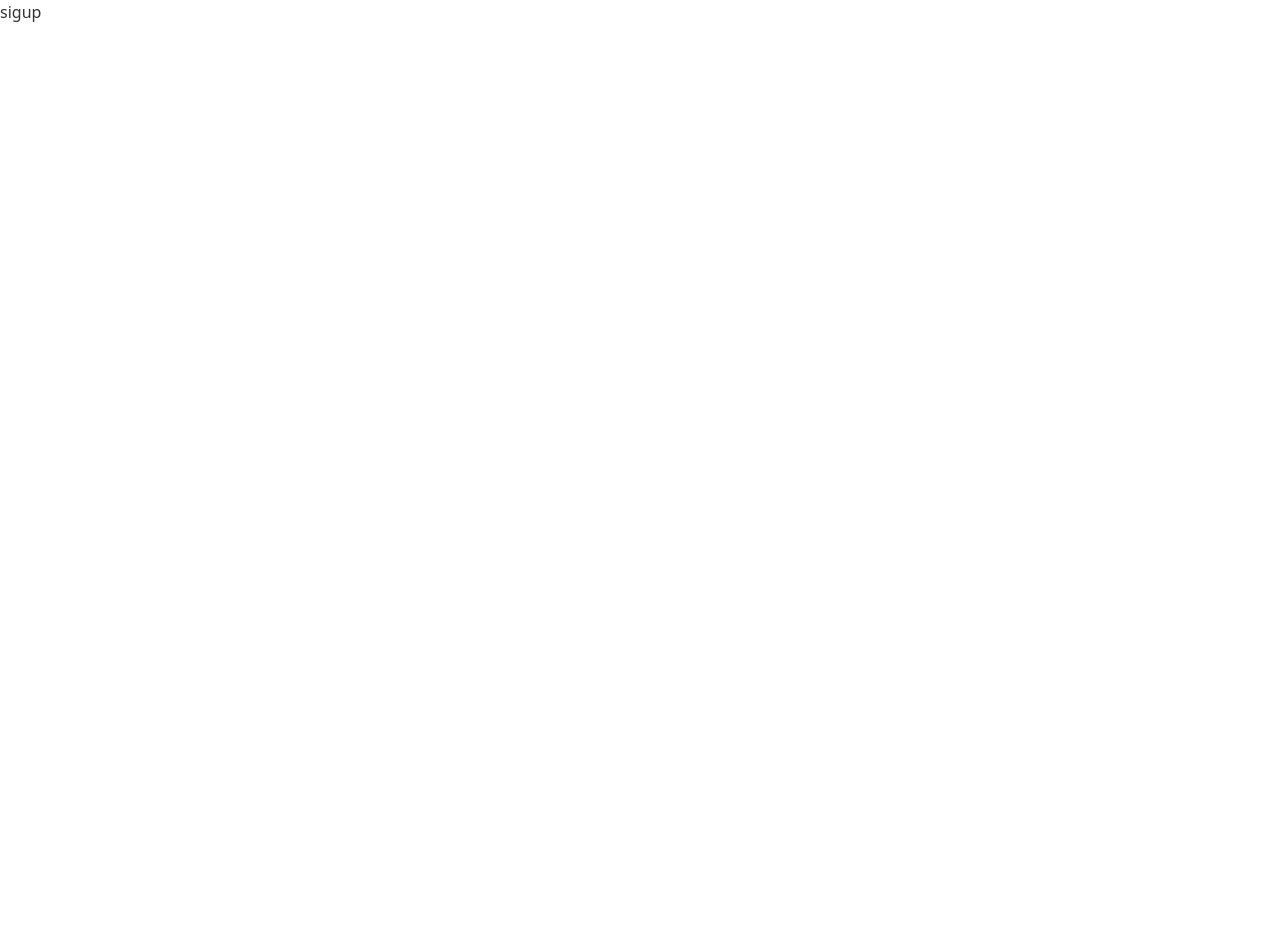
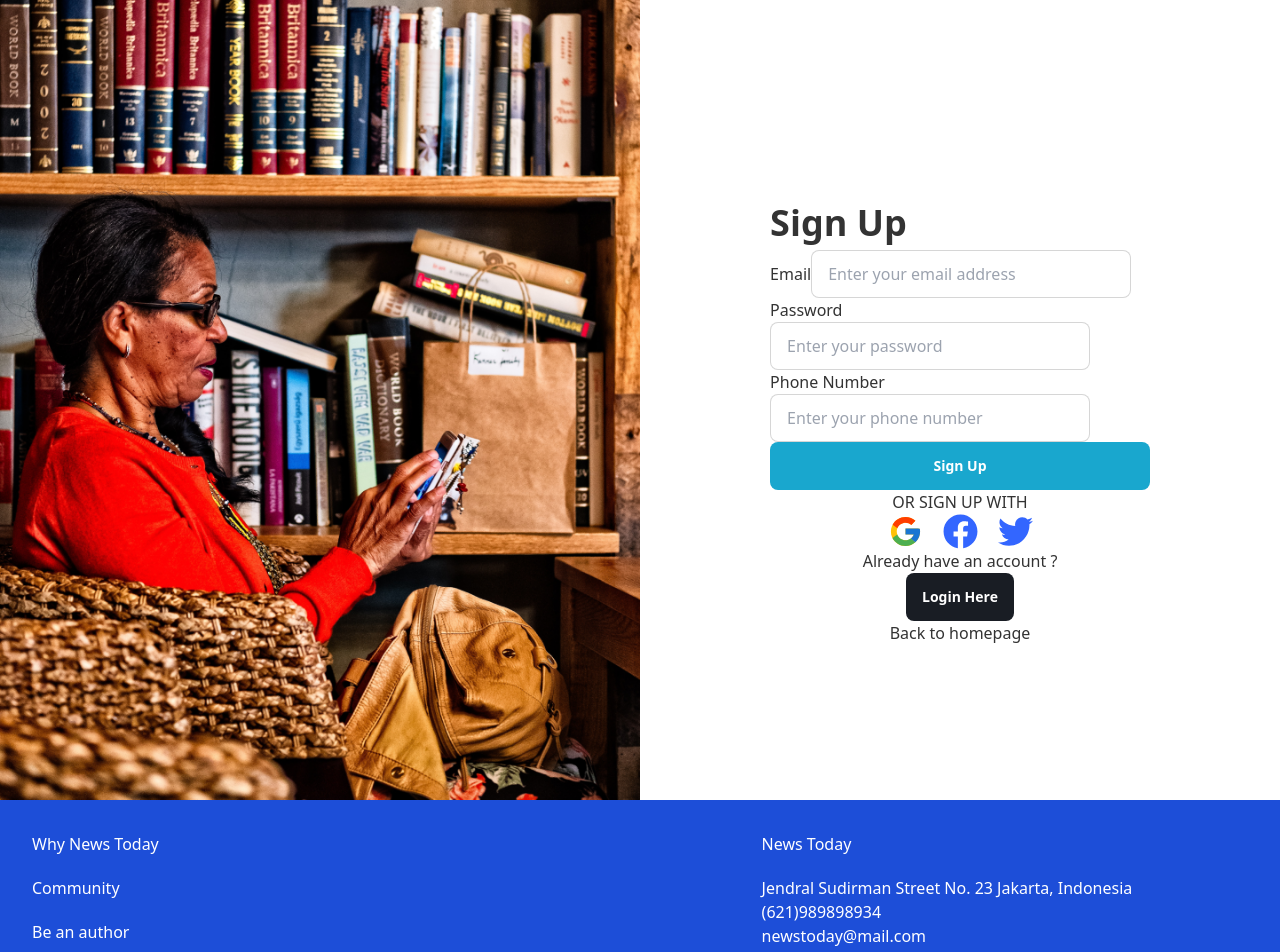
Before and after one commit to hendris27/clickmedianews-frontend, a React (Vite) app: page /signup in a window 1280 px wide. Before the commit this address had no page. Shown: the top 952 px of the page. Before the commit the page ends 800 px from the top, so only its background shows below. Built offline with nearby package versions, Linux system fonts and the light colour scheme.

Commit message:
feat: add sign up

```diff
--- a/src/pages/users/auth/SignUp.jsx
+++ b/src/pages/users/auth/SignUp.jsx
@@ -1,6 +1,79 @@
-function SignUp() {
-    return <>
-        <div>sigup</div></>
+import { Fragment } from "react"
+import { Link } from "react-router-dom"
+import { Formik } from "formik"
+import * as Yup from "yup"
+import {FcGoogle} from "react-icons/fc"
+import {FaFacebook} from "react-icons/fa"
+import {FaTwitter} from "react-icons/fa"
+
+function SignIn() {
+    const validationSchema = Yup.object({
+        email: Yup.string().required("Email is empty !")
+    })
+
+    return (
+        <Fragment>
+            <div className='flex w-full h-full xl:h-screen'>
+                <div className="hidden md:flex flex-1 bg-[url('/src/assets/img/picture_login.png')] bg-cover bg-bottom bg-no-repeat"></div>
+                <div className='flex flex-col flex-1 bg-white gap-10 pt-10 h-screen md:h-full'>
+                    <div className='flex items-center flex-col justify-center gap-10 h-screen'>
+                        <div>
+                            <div className="text-[36px] font-bold">Sign Up</div>
+                            <div>
+                                <label htmlFor="email">Email</label>
+                                <input type="email" id="email" name="email" placeholder="Enter your email address" className="input input-bordered w-full max-w-xs" />
+                            </div>
+                            <div>
+                                <label htmlFor="password">Password</label>
+                                <input type="password" id="password" name="password" placeholder="Enter your password" className="input input-bordered w-full max-w-xs" />
+                            </div>
+                            <div>
+                                <label htmlFor="phoneNumber">Phone Number</label>
+                                <input type="text" placeholder="Enter your phone number" className="input input-bordered w-full max-w-xs" />
+                            </div>
+                            <div>
+                                <button className="btn bg-primary text-white border-0 w-full normal-case">Sign Up</button>
+                            </div>
+                            <div className="flex flex-col items-center">
+                                <p className="uppercase">Or sign up with</p>
+                                <div className="flex gap-5">
+                                    <div><FcGoogle size={35} color="3366ff"/></div>
+                                    <div><FaFacebook size={35} color="#3366ff"/></div>
+                                    <div><FaTwitter size={35} color="#3366ff"/></div>
+                                </div>
+                                <div>
+                                    Already have an account ?
+                                </div>
+                                <div>
+                                    <button className="btn text-white border-0 w-full normal-case">Login Here</button>
+                                </div>
+                                <div><Link>Back to homepage</Link></div>
+                            </div>
+                        </div>
+                    </div>
+                </div>
+            </div>
+                <div className='h-full w-full bg-blue-700 p-4 lg:p-8 flex lg:flex-row flex-col lg:justify-between gap-5 lg:gap-0'>
+                    <div className='flex flex-col gap-5 text-white'>
+                        <Link to>Why News Today</Link>
+                        <Link to>Community</Link>
+                        <Link to>Be an author</Link>
+                        <Link to>FAQ</Link>
+                    </div>
+                    <div className=' lg:w-2/5 lg:gap-5 flex flex-col text-white'>
+                        <Link>News Today</Link>
+                        <div>
+                            <p>
+                                Jendral Sudirman Street No. 23 Jakarta,
+                                Indonesia
+                            </p>
+                            <p>(621)989898934</p>
+                            <p>newstoday@mail.com</p>
+                        </div>
+                    </div>
+                </div>
+        </Fragment>
+    )
 }
 
-export default SignUp
+export default SignIn
```
